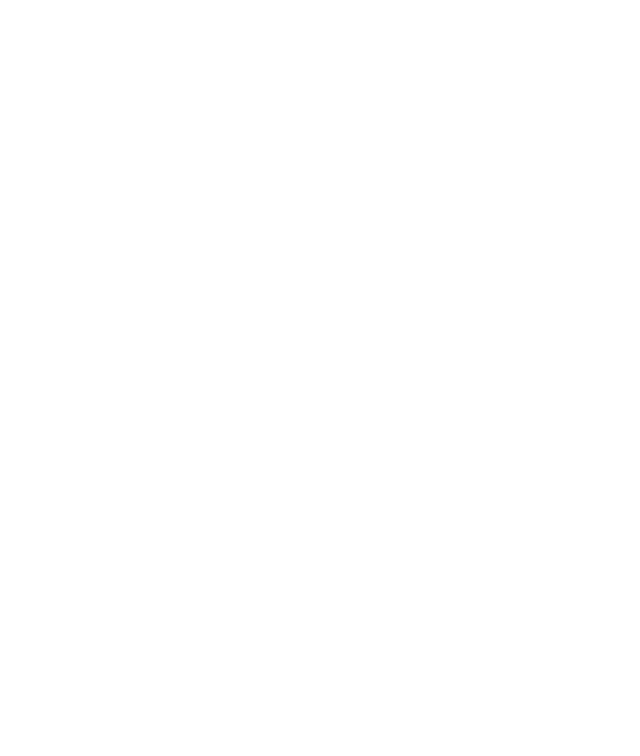
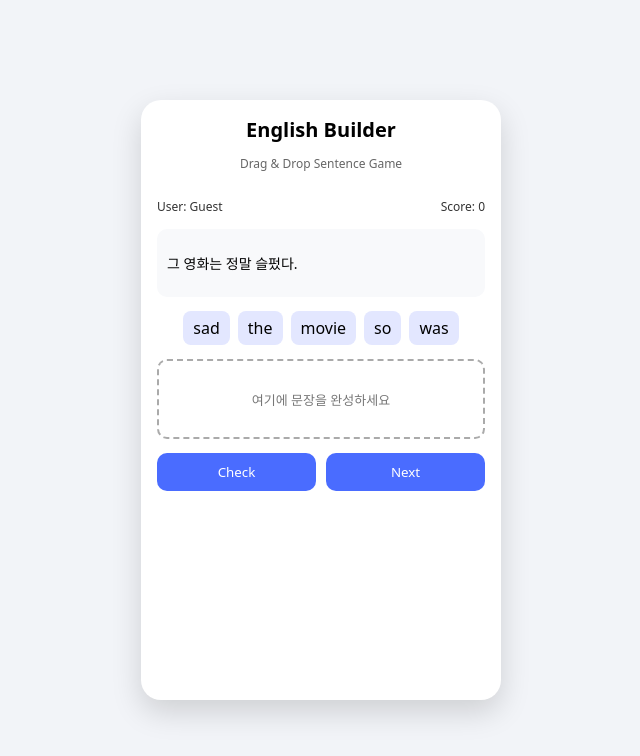
Before and after one commit to JMY00n/english-word-dnd, a plain HTML site: page index.html in a window 1280 px wide. Shown: the whole page, without its empty margins (319-959 px from the left). Drawn offline with Linux system fonts and the light colour scheme.

Commit message:
전반적인 틀 구성

```diff
--- /dev/null
+++ b/css/style.css
@@ -0,0 +1,124 @@
+* {
+  box-sizing: border-box;
+  font-family: system-ui, -apple-system, BlinkMacSystemFont;
+}
+
+body {
+  margin: 0;
+  background: #f2f4f8;
+}
+
+/* 페이지 중앙 정렬 */
+.page {
+  min-height: 100vh;
+  display: flex;
+  justify-content: center;
+  align-items: center;
+}
+
+/* 앱 프레임 */
+.app {
+  width: 360px;
+  min-height: 600px;
+  background: #fff;
+  border-radius: 20px;
+  box-shadow: 0 12px 30px rgba(0,0,0,0.15);
+  padding: 16px;
+  display: flex;
+  flex-direction: column;
+  gap: 14px;
+}
+
+/* 헤더 */
+.app-header {
+  text-align: center;
+}
+
+.app-header h1 {
+  margin: 0;
+  font-size: 20px;
+}
+
+.sub {
+  font-size: 12px;
+  color: #666;
+}
+
+/* 사용자 정보 */
+.user-box {
+  display: flex;
+  justify-content: space-between;
+  font-size: 12px;
+  color: #333;
+}
+
+/* 문제 */
+.question-box {
+  background: #f8f9fb;
+  padding: 10px;
+  border-radius: 10px;
+  font-size: 14px;
+}
+
+/* 단어 카드 영역 */
+.word-box {
+  display: flex;
+  flex-wrap: wrap;
+  gap: 8px;
+  justify-content: center;
+}
+
+.word {
+  padding: 6px 10px;
+  background: #e3e7ff;
+  border-radius: 8px;
+  cursor: grab;
+  user-select: none;
+  white-space: nowrap;
+}
+
+/* 드롭 영역 */
+.drop-box {
+   min-height: 80px;
+  border: 2px dashed #aaa;
+  border-radius: 10px;
+  padding: 10px;
+
+  display: flex;
+  flex-wrap: wrap;
+  justify-content: center;
+  align-items: center;
+  gap: 8px;
+
+  font-size: 13px;
+  color: #777;
+}
+
+.insert-zone {
+    flex: 1;
+    height: 100%;
+}
+
+/* 버튼 */
+.control-box {
+  display: flex;
+  gap: 10px;
+}
+
+.control-box button {
+  flex: 1;
+  padding: 10px;
+  border: none;
+  border-radius: 10px;
+  background: #4a6cff;
+  color: white;
+  cursor: pointer;
+}
+
+.app.correct {
+    border: 3px solid #3cb371;
+}
+
+.app.wrong {
+    border: 3px solid #ff4d4f;
+}
--- /dev/null
+++ b/data/questions.json
@@ -0,0 +1,267 @@
+[
+  {
+    "kor": "그래서 프로그램이 우리가 그렇게 해야만 하는 바로 그 방법이라고 생각합니다.",
+    "eng": "programming is the way",
+    "words": ["programming", "is", "the", "way"]
+  },
+  {
+    "kor": "나는 자바스크립트를 배우고 있다.",
+    "eng": "i am learning javascript",
+    "words": ["i", "am", "learning", "javascript"]
+  },
+  {
+    "kor": "이 게임은 재미있다.",
+    "eng": "this game is fun",
+    "words": ["this", "game", "is", "fun"]
+  },
+  {
+    "kor": "나는 매일 아침 커피를 마신다.",
+    "eng": "i drink coffee every morning",
+    "words": ["i", "drink", "coffee", "every", "morning"]
+  },
+  {
+    "kor": "그녀는 책 읽는 것을 좋아한다.",
+    "eng": "she likes reading books",
+    "words": ["she", "likes", "reading", "books"]
+  },
+  {
+    "kor": "우리는 지금 집에 가는 중이다.",
+    "eng": "we are going home now",
+    "words": ["we", "are", "going", "home", "now"]
+  },
+  {
+    "kor": "코딩은 매우 흥미롭다.",
+    "eng": "coding is very interesting",
+    "words": ["coding", "is", "very", "interesting"]
+  },
+  {
+    "kor": "이메일을 확인해 주세요.",
+    "eng": "please check your email",
+    "words": ["please", "check", "your", "email"]
+  },
+  {
+    "kor": "오늘 서버가 다운되었다.",
+    "eng": "the server is down today",
+    "words": ["the", "server", "is", "down", "today"]
+  },
+  {
+    "kor": "나는 나만의 앱을 만들고 싶다.",
+    "eng": "i want to build apps",
+    "words": ["i", "want", "to", "build", "apps"]
+  },
+  {
+    "kor": "나를 좀 도와줄 수 있니?",
+    "eng": "can you help me please",
+    "words": ["can", "you", "help", "me", "please"]
+  },
+  {
+    "kor": "날씨가 정말 좋다.",
+    "eng": "the weather is really nice",
+    "words": ["the", "weather", "is", "really", "nice"]
+  },
+  {
+    "kor": "버스 정류장이 어디인가요?",
+    "eng": "where is the bus stop",
+    "words": ["where", "is", "the", "bus", "stop"]
+  },
+  {
+    "kor": "그는 열심히 공부하고 있다.",
+    "eng": "he is studying hard",
+    "words": ["he", "is", "studying", "hard"]
+  },
+  {
+    "kor": "이것은 내가 가장 좋아하는 노래다.",
+    "eng": "this is my favorite song",
+    "words": ["this", "is", "my", "favorite", "song"]
+  },
+  {
+    "kor": "우리는 저녁을 요리해야 한다.",
+    "eng": "we need to cook dinner",
+    "words": ["we", "need", "to", "cook", "dinner"]
+  },
+  {
+    "kor": "내일 만날 수 있을까?",
+    "eng": "can we meet tomorrow",
+    "words": ["can", "we", "meet", "tomorrow"]
+  },
+  {
+    "kor": "그 고양이는 매우 귀엽다.",
+    "eng": "the cat is very cute",
+    "words": ["the", "cat", "is", "very", "cute"]
+  },
+  {
+    "kor": "나는 새 노트북을 샀다.",
+    "eng": "i bought a new laptop",
+    "words": ["i", "bought", "a", "new", "laptop"]
+  },
+  {
+    "kor": "비밀번호를 잊어버리지 마세요.",
+    "eng": "do not forget your password",
+    "words": ["do", "not", "forget", "your", "password"]
+  },
+  {
+    "kor": "시간이 너무 빨리 간다.",
+    "eng": "time goes so fast",
+    "words": ["time", "goes", "so", "fast"]
+  },
+  {
+    "kor": "나는 축구하는 것을 즐긴다.",
+    "eng": "i enjoy playing soccer",
+    "words": ["i", "enjoy", "playing", "soccer"]
+  },
+  {
+    "kor": "그녀는 좋은 친구이다.",
+    "eng": "she is a good friend",
+    "words": ["she", "is", "a", "good", "friend"]
+  },
+  {
+    "kor": "데이터베이스 연결이 실패했다.",
+    "eng": "database connection has failed",
+    "words": ["database", "connection", "has", "failed"]
+  },
+  {
+    "kor": "그들은 공원에 있다.",
+    "eng": "they are in the park",
+    "words": ["they", "are", "in", "the", "park"]
+  },
+  {
+    "kor": "나는 음악 듣는 것을 사랑한다.",
+    "eng": "i love listening to music",
+    "words": ["i", "love", "listening", "to", "music"]
+  },
+  {
+    "kor": "이 문제는 너무 어렵다.",
+    "eng": "this problem is too hard",
+    "words": ["this", "problem", "is", "too", "hard"]
+  },
+  {
+    "kor": "파일을 저장해 주세요.",
+    "eng": "please save the file",
+    "words": ["please", "save", "the", "file"]
+  },
+  {
+    "kor": "나는 늦게 일어났다.",
+    "eng": "i woke up late",
+    "words": ["i", "woke", "up", "late"]
+  },
+  {
+    "kor": "너는 할 수 있다.",
+    "eng": "you can do it",
+    "words": ["you", "can", "do", "it"]
+  },
+  {
+    "kor": "그 영화는 정말 슬펐다.",
+    "eng": "the movie was so sad",
+    "words": ["the", "movie", "was", "so", "sad"]
+  },
+  {
+    "kor": "나는 영어를 배우고 싶다.",
+    "eng": "i want to learn english",
+    "words": ["i", "want", "to", "learn", "english"]
+  },
+  {
+    "kor": "창문을 열어도 될까요?",
+    "eng": "can i open the window",
+    "words": ["can", "i", "open", "the", "window"]
+  },
+  {
+    "kor": "그것은 좋은 생각이다.",
+    "eng": "that is a good idea",
+    "words": ["that", "is", "a", "good", "idea"]
+  },
+  {
+    "kor": "우리 산책하러 가자.",
+    "eng": "let us go for a walk",
+    "words": ["let", "us", "go", "for", "a", "walk"]
+  },
+  {
+    "kor": "내 전화기가 작동하지 않는다.",
+    "eng": "my phone is not working",
+    "words": ["my", "phone", "is", "not", "working"]
+  },
+  {
+    "kor": "그는 서울에 산다.",
+    "eng": "he lives in seoul",
+    "words": ["he", "lives", "in", "seoul"]
+  },
+  {
+    "kor": "나는 피자가 먹고 싶다.",
+    "eng": "i want to eat pizza",
+    "words": ["i", "want", "to", "eat", "pizza"]
+  },
+  {
+    "kor": "이 방은 너무 덥다.",
+    "eng": "this room is too hot",
+    "words": ["this", "room", "is", "too", "hot"]
+  },
+  {
+    "kor": "나는 여름을 기다린다.",
+    "eng": "i am waiting for summer",
+    "words": ["i", "am", "waiting", "for", "summer"]
+  },
+  {
+    "kor": "그녀는 피아노를 칠 수 있다.",
+    "eng": "she can play the piano",
+    "words": ["she", "can", "play", "the", "piano"]
+  },
+  {
+    "kor": "우리는 프로젝트를 끝냈다.",
+    "eng": "we finished the project",
+    "words": ["we", "finished", "the", "project"]
+  },
+  {
+    "kor": "하늘이 파란색이다.",
+    "eng": "the sky is blue",
+    "words": ["the", "sky", "is", "blue"]
+  },
+  {
+    "kor": "나는 여행을 가고 싶다.",
+    "eng": "i want to go travel",
+    "words": ["i", "want", "to", "go", "travel"]
+  },
+  {
+    "kor": "그는 선생님이 되었다.",
+    "eng": "he became a teacher",
+    "words": ["he", "became", "a", "teacher"]
+  },
+  {
+    "kor": "이것은 매우 중요한 일이다.",
+    "eng": "this is very important work",
+    "words": ["this", "is", "very", "important", "work"]
+  },
+  {
+    "kor": "물 좀 주시겠어요?",
+    "eng": "can i have some water",
+    "words": ["can", "i", "have", "some", "water"]
+  },
+  {
+    "kor": "나는 지금 행복하다.",
+    "eng": "i am happy right now",
+    "words": ["i", "am", "happy", "right", "now"]
+  },
+  {
+    "kor": "그녀는 예쁜 드레스를 입었다.",
+    "eng": "she wore a pretty dress",
+    "words": ["she", "wore", "a", "pretty", "dress"]
+  },
+  {
+    "kor": "우리는 더 많은 데이터가 필요하다.",
+    "eng": "we need more data",
+    "words": ["we", "need", "more", "data"]
+  },
+  {
+    "kor": "이 자리에 앉아도 되나요?",
+    "eng": "can i sit here",
+    "words": ["can", "i", "sit", "here"]
+  },
+  {
+    "kor": "나는 그를 이해한다.",
+    "eng": "i understand him",
+    "words": ["i", "understand", "him"]
+  },
+  {
+    "kor": "오늘은 금요일이다.",
+    "eng": "today is friday",
+    "words": ["today", "is", "friday"]
+  }
+]
--- a/index.html
+++ b/index.html
@@ -1,11 +1,62 @@
 <!DOCTYPE html>
-<html lang="en">
+<html lang="ko">
 <head>
-    <meta charset="UTF-8">
-    <meta name="viewport" content="width=device-width, initial-scale=1.0">
-    <title>Document</title>
+  <meta charset="UTF-8" />
+  <title>English Sentence Builder</title>
+  <link rel="stylesheet" href="css/style.css" />
 </head>
 <body>
 
+  <!-- 전체 배경 -->
+  <div class="page">
+
+    <!-- 앱 프레임 -->
+    <div class="app">
+
+      <!-- 헤더 -->
+      <header class="app-header">
+        <h1>English Builder</h1>
+        <p class="sub">Drag & Drop Sentence Game</p>
+      </header>
+
+      <!-- 사용자 영역 (추후 localStorage 연동) -->
+      <section class="user-box">
+        <span>User: Guest</span>
+        <span>Score: 0</span>
+      </section>
+
+      <!-- 문제 영역 -->
+      <section class="question-box">
+        <p class="kor-sentence">
+          그래서 프로그램이 우리가 그렇게 해야만 하는 바로 그 방법이라고 생각합니다.
+        </p>
+      </section>
+
+      <!-- 드래그 단어 영역 -->
+      <section class="word-box">
+        <!-- JS로 카드 생성 -->
+        <div class="word">programming</div>
+        <div class="word">is</div>
+        <div class="word">the</div>
+        <div class="word">way</div>
+      </section>
+
+      <!-- 문장 완성 영역 -->
+      <section class="drop-box">
+        <p class="hint">여기에 문장을 완성하세요</p>
+        <span class="insert-zone front"></span>
+        <span class="insert-zone back"></span>
+      </section>
+
+      <!-- 버튼 영역 -->
+      <section class="control-box">
+        <button id="checkBtn">Check</button>
+        <button id="nextBtn">Next</button>
+      </section>
+
+    </div>
+  </div>
+
+  <script src="js/app.js"></script>
 </body>
 </html>
--- /dev/null
+++ b/js/app.js
@@ -0,0 +1,211 @@
+// 1. 상태 및 DOM 요소 관리
+const state = {
+    questions: [],
+    currentQuestion: null,
+    score: 0,
+    draggedItem: null // 현재 드래그 중인 요소
+};
+
+const elements = {
+    dropBox: document.querySelector(".drop-box"),
+    wordBox: document.querySelector(".word-box"),
+    korSentence: document.querySelector(".kor-sentence"),
+    scoreDisplay: document.querySelector(".user-box span:last-child"),
+    checkBtn: document.querySelector("#checkBtn"),
+    nextBtn: document.querySelector("#nextBtn"),
+    app: document.querySelector(".app") // 피드백 효과용
+};
+
+// 2. 초기화 및 데이터 로드
+function init() {
+    fetch("data/questions.json")
+        .then(res => res.json())
+        .then(data => {
+            state.questions = data;
+            loadRandomQuestion();
+        })
+        .catch(err => console.error("데이터 로드 실패:", err));
+
+    bindEvents();
+}
+
+// 3. 이벤트 바인딩 (드래그 앤 드롭 포함)
+function bindEvents() {
+    // Drop Box 이벤트
+    elements.dropBox.addEventListener("dragover", handleDragOver);
+    elements.dropBox.addEventListener("drop", (e) => handleDrop(e, elements.dropBox));
+
+    // Word Box 이벤트 (다시 되돌려놓기)
+    elements.wordBox.addEventListener("dragover", (e) => e.preventDefault());
+    elements.wordBox.addEventListener("drop", (e) => handleDrop(e, elements.wordBox));
+
+    // 버튼 이벤트
+    elements.nextBtn.addEventListener("click", loadRandomQuestion);
+    elements.checkBtn.addEventListener("click", checkAnswer);
+}
+
+// 4. 게임 로직
+function loadRandomQuestion() {
+    if (state.questions.length === 0) return;
+
+    const index = Math.floor(Math.random() * state.questions.length);
+    state.currentQuestion = state.questions[index];
+
+    renderQuestion();
+}
+
+function renderQuestion() {
+    // 한글 문장 표시
+    elements.korSentence.innerText = state.currentQuestion.kor;
+
+    // 영역 초기화
+    elements.wordBox.innerHTML = "";
+    elements.dropBox.innerHTML = "<p class='hint'>여기에 문장을 완성하세요</p>";
+    elements.app.className = "app"; // 피드백 클래스 초기화
+
+    // 단어 섞기 및 생성
+    const shuffled = [...state.currentQuestion.words].sort(() => Math.random() - 0.5);
+
+    shuffled.forEach(wordText => {
+        const wordEl = createWordElement(wordText);
+        elements.wordBox.appendChild(wordEl);
+    });
+}
+
+// 단어 요소 생성 헬퍼 함수
+function createWordElement(text) {
+    const div = document.createElement("div");
+    div.className = "word";
+    div.innerText = text;
+    div.draggable = true;
+    div.style.cursor = "grab";
+
+    // 드래그 시작
+    div.addEventListener("dragstart", () => {
+        state.draggedItem = div;
+        div.classList.add("dragging");
+    });
+
+    // 드래그 종료
+    div.addEventListener("dragend", () => {
+        state.draggedItem = null;
+        div.classList.remove("dragging");
+        checkHintDisplay(); // 힌트 표시 여부 체크
+    });
+
+    // 클릭 시 이동 (UX 편의성)
+    div.addEventListener("click", () => {
+        if (div.parentElement === elements.dropBox) {
+            elements.wordBox.appendChild(div);
+        } else {
+            elements.dropBox.appendChild(div);
+        }
+        checkHintDisplay();
+    });
+
+    return div;
+}
+
+// 5. 드래그 앤 드롭 핵심 로직
+function handleDragOver(e) {
+    e.preventDefault();
+    if (!state.draggedItem) return;
+
+    const container = e.currentTarget;
+
+    // DropBox 내부에서의 정렬 로직 (마우스 위치에 따라 순서 변경)
+    if (container === elements.dropBox) {
+        const hint = container.querySelector(".hint");
+        if (hint) hint.style.display = 'none';
+    }
+
+    const afterElement = getDragAfterElement(container, e.clientX);
+
+    if (afterElement == null) {
+        // 다음 요소가 없으면 맨 뒤에 붙이기
+        container.appendChild(state.draggedItem);
+    } else {
+        // 다음 요소가 있으면 그 앞에 끼워 넣기
+        container.insertBefore(state.draggedItem, afterElement);
+    }
+}
+
+function handleDrop(e, targetContainer) {
+    e.preventDefault();
+
+    checkHintDisplay();
+}
+
+// 마우스 X 좌표를 기준으로 어떤 요소 앞에 넣을지 계산하는 함수
+function getDragAfterElement(container, x) {
+    // 드래그 중이 아닌 모든 단어 요소 선택
+    const draggableElements = [...container.querySelectorAll('.word:not(.dragging)')];
+
+    return draggableElements.reduce((closest, child) => {
+        const box = child.getBoundingClientRect();
+        // 마우스 X 위치와 요소의 중심 사이의 거리 계산
+        const offset = x - (box.left + box.width / 2);
+
+        // 마우스가 요소의 왼쪽(음수)에 있으면서 가장 가까운 요소 찾기
+        if (offset < 0 && offset > closest.offset) {
+            return { offset: offset, element: child };
+        } else {
+            return closest;
+        }
+    }, { offset: Number.NEGATIVE_INFINITY }).element;
+}
+
+// 힌트 문구 표시/숨김 처리
+function checkHintDisplay() {
+    const hasWords = elements.dropBox.querySelectorAll(".word").length > 0;
+    let hint = elements.dropBox.querySelector(".hint");
+
+    // 힌트 요소가 삭제되었다면 다시 생성 (필요시)
+    if (!hint && !hasWords) {
+        hint = document.createElement("p");
+        hint.className = "hint";
+        hint.innerText = "여기에 문장을 완성하세요";
+        elements.dropBox.appendChild(hint);
+    }
+
+    if (hint) {
+        hint.style.display = hasWords ? "none" : "block";
+    }
+}
+
+// 6. 정답 확인 및 점수 관리
+function checkAnswer() {
+    // 현재 dropBox에 있는 단어들 수집
+    const words = [...elements.dropBox.querySelectorAll(".word")];
+    const userSentence = words.map(w => w.innerText).join(" ");
+
+    if (userSentence === state.currentQuestion.eng) {
+        state.score += 10; // 점수 체계 변경 (예: 10점)
+        showFeedback("correct");
+    } else {
+        state.score = Math.max(0, state.score - 5); // 0점 미만 방지
+        showFeedback("wrong");
+    }
+    updateScoreUI();
+}
+
+function updateScoreUI() {
+    elements.scoreDisplay.innerText = `Score : ${state.score}`;
+}
+
+function showFeedback(type) {
+    elements.app.classList.remove("correct", "wrong");
+    void elements.app.offsetWidth; // 리플로우 강제 (애니메이션 재시작용)
+    elements.app.classList.add(type);
+
+    if (type === "correct") {
+        setTimeout(loadRandomQuestion, 500); // 정답일 때만 다음 문제로
+    } else {
+        setTimeout(() => {
+            elements.app.classList.remove("wrong");
+        }, 500);
+    }
+}
+
+// 실행
+init();
```
Also changed, not shown: index.css (deleted), index.js (deleted).
